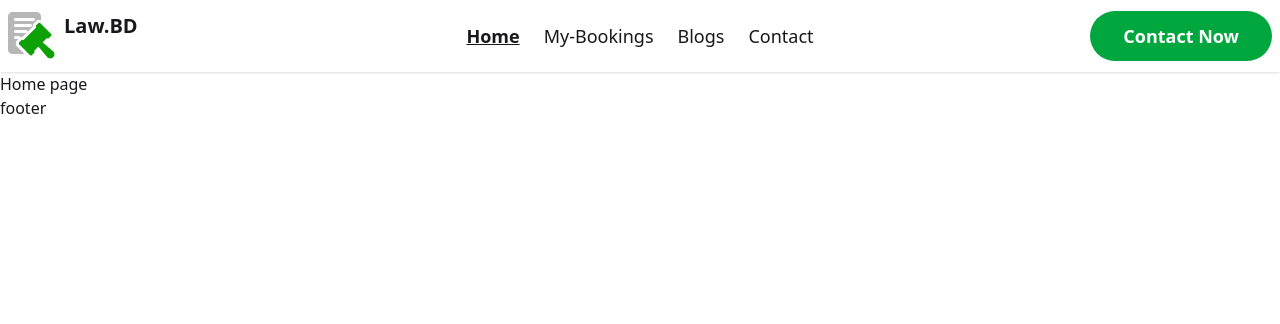
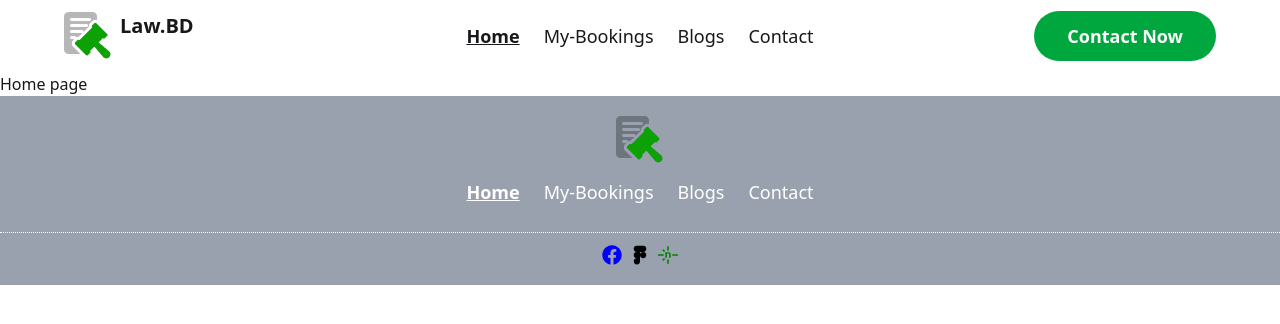
Before and after one commit to Tareq088/Lawyer-Booking-Website, a React (Vite) app: page / in a window 1280 px wide. Shown: the top 324 px of the page. Built offline with nearby package versions, Linux system fonts and the light colour scheme.

Commit message:
footer done

```diff
--- a/package.json
+++ b/package.json
@@ -13,6 +13,7 @@
     "@tailwindcss/vite": "^4.1.3",
     "react": "^19.0.0",
     "react-dom": "^19.0.0",
+    "react-icons": "^5.5.0",
     "react-router": "^7.5.0",
     "tailwindcss": "^4.1.3"
   },
--- a/src/Components/Footer.jsx
+++ b/src/Components/Footer.jsx
@@ -1,9 +1,30 @@
 import React from 'react';
+import logoImg from '../assets/logo.png';
+import { Link, NavLink } from 'react-router';
+import { FaFacebook} from "react-icons/fa";
+import { IoLogoFigma } from "react-icons/io5";
+import { SiNetlify } from "react-icons/si";
+
 
 const Footer = () => {
     return (
-        <div>
-            footer
+        <div className='flex flex-col items-center bg-gray-400 py-5'>
+            <img src={logoImg} alt="Logo png" />
+            <div className="navbar-center :flex">
+                <ul className="menu menu-horizontal px-1">
+                <li className='text-lg text-white'><NavLink className={({ isActive }) => isActive ? 'underline decoration-solid font-bold' : ''} to="/"> Home</NavLink></li>
+                <li className='text-lg text-white'><NavLink className={({ isActive }) => isActive ? 'underline decoration-solid font-bold' : ''} to="/booking"> My-Bookings</NavLink></li>
+                <li className='text-lg text-white'><NavLink className={({ isActive }) => isActive ? 'underline decoration-solid font-bold' : ''} to="/blogs"> Blogs</NavLink></li>
+                <li className='text-lg text-white'><NavLink className={({ isActive }) => isActive ? 'underline decoration-solid font-bold' : ''} to="/*"> Contact</NavLink></li>
+                </ul>
+            </div>
+            <hr className='text-gray-50 border-dotted w-full my-3'/>
+            <div className='flex gap-2'>
+                <a className='text-xl' href="https://www.facebook.com/"><FaFacebook color='blue'/></a>
+                <a className='text-xl' href="https://github.com/Tareq088"><IoLogoFigma color='black'/></a>
+                <a className='text-xl' href="https://app.netlify.com/teams/tareqrahman342"><SiNetlify color='green'/></a>
+            </div>
+
         </div>
     );
 };
--- a/src/Components/Navbar.jsx
+++ b/src/Components/Navbar.jsx
@@ -5,7 +5,7 @@ import logoImg from '../assets/logo.png'
 
 const Navbar = () => {
     return (
-            <div className="navbar items-center bg-base-100 shadow-sm">
+            <div className="navbar items-center bg-base-100 px-4 md:px-8 lg:px-12 xl:px-16">
 
                 <div className="navbar-start">
                     <div className="dropdown">
@@ -25,8 +25,6 @@ const Navbar = () => {
                     <img src={logoImg} alt="Logo png" />
                     <Link className="text-xl font-bold" to='/'>Law.BD</Link>
                     </div>
-
-
                 </div>
                 <div className="navbar-center hidden lg:flex">
                     <ul className="menu menu-horizontal px-1">
@@ -34,7 +32,6 @@ const Navbar = () => {
                     <li className='text-lg'><NavLink className={({ isActive }) => isActive ? 'underline decoration-solid font-bold' : ''} to="/booking"> My-Bookings</NavLink></li>
                     <li className='text-lg'><NavLink className={({ isActive }) => isActive ? 'underline decoration-solid font-bold' : ''} to="/blogs"> Blogs</NavLink></li>
                     <li className='text-lg'><NavLink className={({ isActive }) => isActive ? 'underline decoration-solid font-bold' : ''} to="/*"> Contact</NavLink></li>
-
                     </ul>
                 </div>
                 <div className="navbar-end">
--- a/src/Components/UI/Button.jsx
+++ b/src/Components/UI/Button.jsx
@@ -2,7 +2,7 @@ import React from 'react';
 
 const Button = ({label}) => {
     return (
-            <a href="#_" class="inline-flex items-center justify-center w-full px-8 py-3 text-lg font-bold leading-6 text-white bg-green-600 border border-transparent rounded-full md:w-auto hover:bg-green-500 focus:outline-none focus:ring-green-600">
+            <a href="#_" className="inline-flex items-center justify-center w-full px-8 py-3 text-lg font-bold leading-6 text-white bg-green-600 border border-transparent rounded-full md:w-auto hover:bg-green-500 focus:outline-none focus:ring-green-600">
                 {label}
             </a>
 
```
Also changed, not shown: 1 other file (tests, documents, lock files or other folders). Lines whose indentation alone changed are shown as unchanged.
